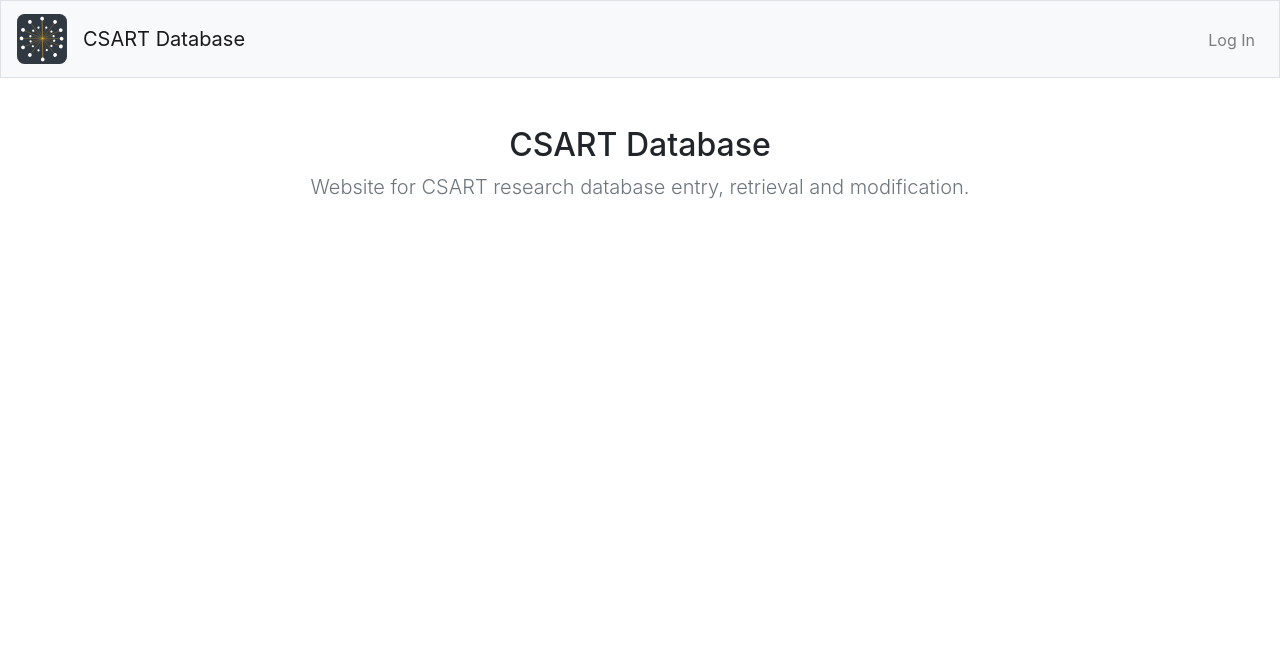
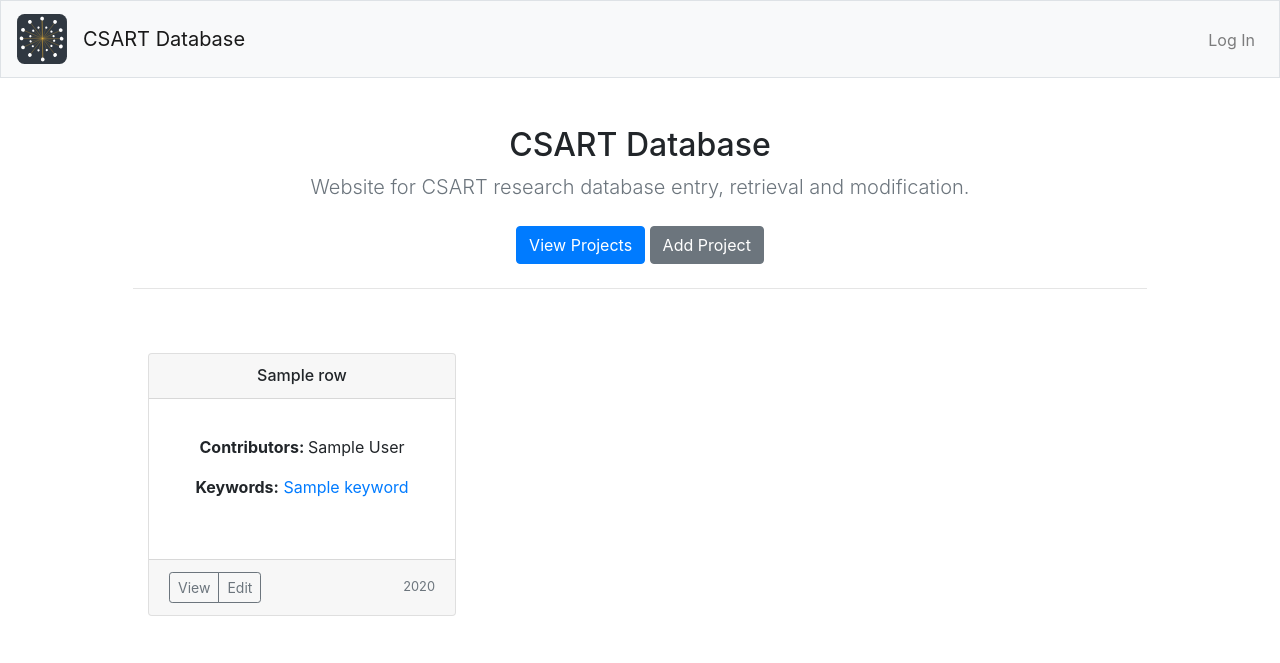
Before and after one commit to 17736581/csart-database, a Python web app: template templates/index.html in a window 1280 px wide. Shown: the top 663 px of the page. Run offline with Jinja, Linux system fonts and the light colour scheme; the template is opened without the code that fills it: most values are stand-ins (such as "Sample title", 1, 10 or a date in 2020); some libraries are stand-ins or nearby versions.

Commit message:
added cards to homepage

```diff
--- a/templates/index.html
+++ b/templates/index.html
@@ -10,17 +10,57 @@
     <p class="lead text-muted">
         Website for CSART research database entry, retrieval and modification.
     </p>
-    <br>
-    <!-- <p>
-        <a href="/projects"><button class="btn btn-secondary btn-lg" style="width: 30%;">Project Search</button></a>
-        <a href="/authors"><button class="btn btn-secondary btn-lg" style="width: 30%;">Author Search</button></a>
-        <a href="/keywords"><button class="btn btn-secondary btn-lg" style="width: 30%;">Keyword Search</button></a>
+    <p>
+        <a href="/projects" class="btn btn-primary my-2">View Projects</a>
+        <a href="/add" class="btn btn-secondary my-2">Add Project</a>
     </p>
-    <br>
-    <p>
-        <a href="/add"><button class="btn btn-primary btn-lg" style="width: 30%;">Add a Project</button></a>
-    </p> -->
-</div>
+    <hr>
+    <div class="album py-5">
+        <div class="container">
+            <div class="row">
+                {% for row in projects %}
+                    <div class="col-md-4">
+                        <div class="card mb-4 box-shadow" style="height: 100%;">
+                            <h6 class="card-header">{{ row['project_name'] }}</h6>
+                            <div class="card-body">
+                                <p class="card-text">
+                                    {% if row['author_names']|length < 400 %}
+                                        <p class="card-text"><b>Contributors: </b>{{ row["author_names"] }}</p>
+                                    {% else %}
+                                        <p class="card-text">
+                                            <b>Contributors: </b>
+                                            {{ row["author_names"][:400] }}<span id="points">...</span><span class="more_authors" id="more_authors" style="display: none;">{{ row["author_names"][400:] }}</span>
+                                            <br>
+                                            <a class="author_btn">
+                                                Show More
+                                            </a>
+                                        </p>
+                                    {% endif %}
+                                    {% if row["keyword_names"] != [''] %}
+                                        <p><b>Keywords:</b>
+                                            <span class="keyword_container">
+                                                {% for keyword in row['keyword_names'] %}
+                                                    <a href="/keywords/{{ keyword }}">{{ keyword }}</a>{% if not loop.last %},{% endif %}</span>
+                                                {% endfor %}
+                                            </span>
+                                        </p>
+                                    {% endif %}
+                                </p>
+                            </div>
+                            <div class="card-footer">
+                                <div class="d-flex justify-content-between align-items-center">
+                                    <div class="btn-group">
+                                        <a href="projects/{{row['project_id']}}" class="btn btn-sm btn-outline-secondary">View</a>
+                                        <a href="projects/{{row['project_id']}}/edit" class="btn btn-sm btn-outline-secondary">Edit</a>
+                                    </div>
+                                    <small class="text-muted">{{ row['year'] }}</small>
+                                </div>
+                            </div>
+                        </div>
+                    </div>
+                {% endfor %}
+            </div>
+    </div>
 
 
 {% endblock %}
--- a/templates/project_results.html
+++ b/templates/project_results.html
@@ -172,7 +172,8 @@
 {% endblock %}
 
 {% block main %}
-
+<h3 class="d-flex justify-content-center">Project Search</h3>
+<br>
 <form action="/projects" method="post">
     <div class="d-flex justify-content-center">
         <div class="form-group">
```
Also changed, not shown: application.py (+23 -2 lines).
